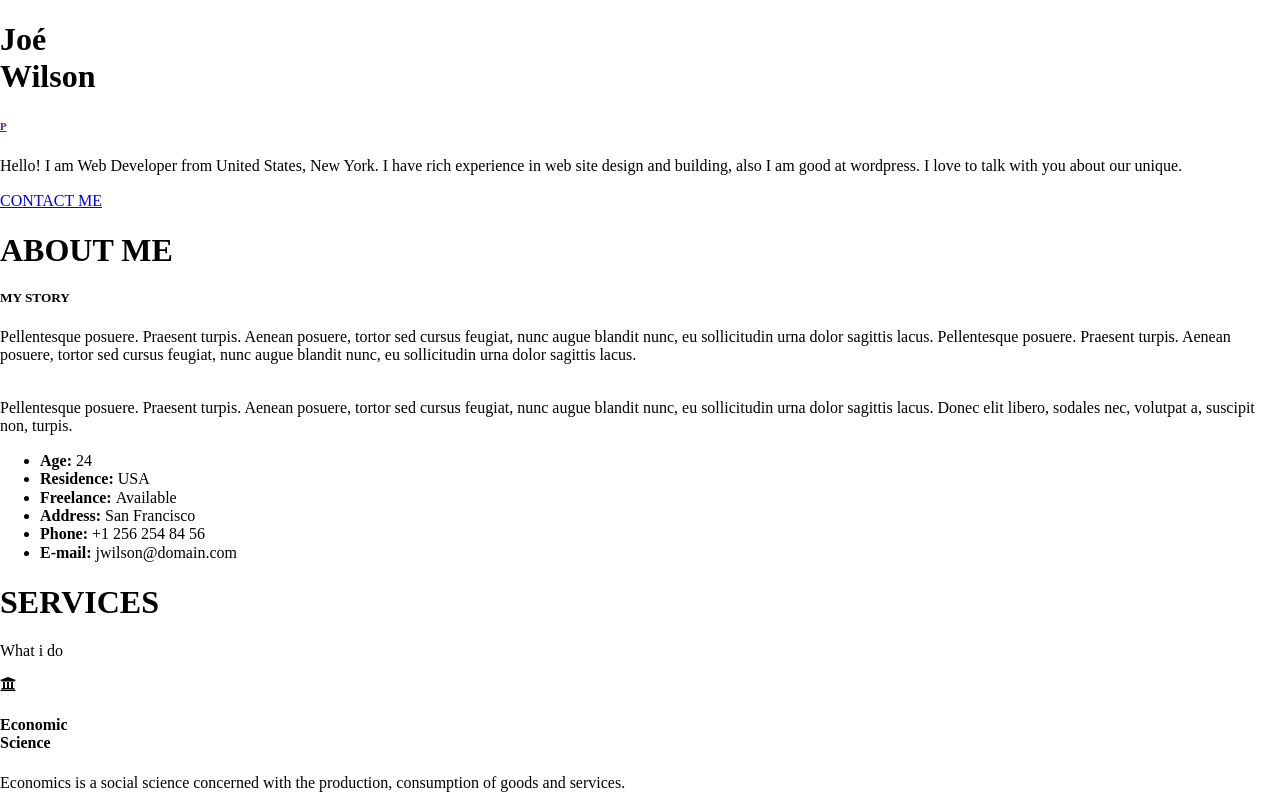
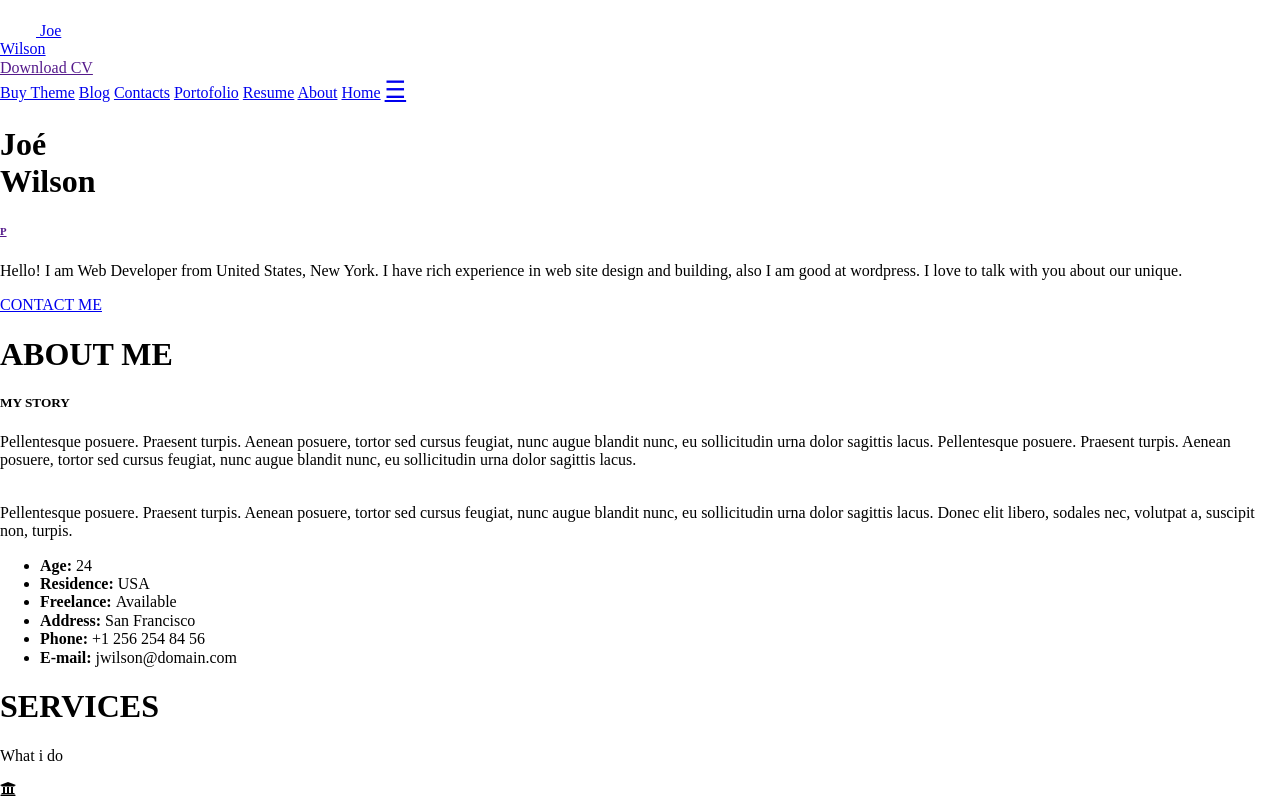
Before and after one commit to theenis/portofolio-page, a plain HTML site: page index.html in a window 1280 px wide. Shown: the top 800 px of the page. Drawn offline with nearby package versions, Linux system fonts and the light colour scheme; a script that the page names is missing.

Commit message:
Update index.html

```diff
--- a/index.html
+++ b/index.html
@@ -44,6 +44,41 @@
 />
   </head>
   <body>
+    <header>
+      <div class="topnavcont">
+        <div class="topnav" id="myTopnav">
+          <div class="logo_wrapper">
+            <a href="https://www.google.com">
+              <img src="images/logo.png" alt="" srcset="" class="logo-img" />
+              <span class="logo-ink">
+                Joe <br />
+                Wilson
+              </span>
+            </a>
+          </div>
+          <div id="portolink" class="downcv">
+            <a href="">Download CV</a>
+          </div>
+          <div class="top-menu">
+            <a href="#buy">Buy Theme</a>
+            <a href="#blog">Blog</a>
+            <a href="#testimonials" data-easing="easeInOutQuad">Contacts</a>
+            <a href="#work" data-easing="easeInOutQuad">Portofolio</a>
+            <a href="#about" data-easing="easeInOutQuad">Resume</a>
+            <a href="#services" data-easing="easeInOutQuad">About</a>
+            <a href="#home" data-easing="easeInOutQuad">Home</a>
+            <a href="index.html" id="scroll-to" class="logo scroll-to"> </a>
+            <a
+              href="javascript:void(0);"
+              style="font-size: 24px"
+              class="icon"
+              onclick="navbarf()"
+              >&#9776;</a
+            >
+          </div>
+        </div>
+      </div>
+    </header>
     <div class="wrapper">
       <div class="background-bg">
         <div class="background-filter">
```
